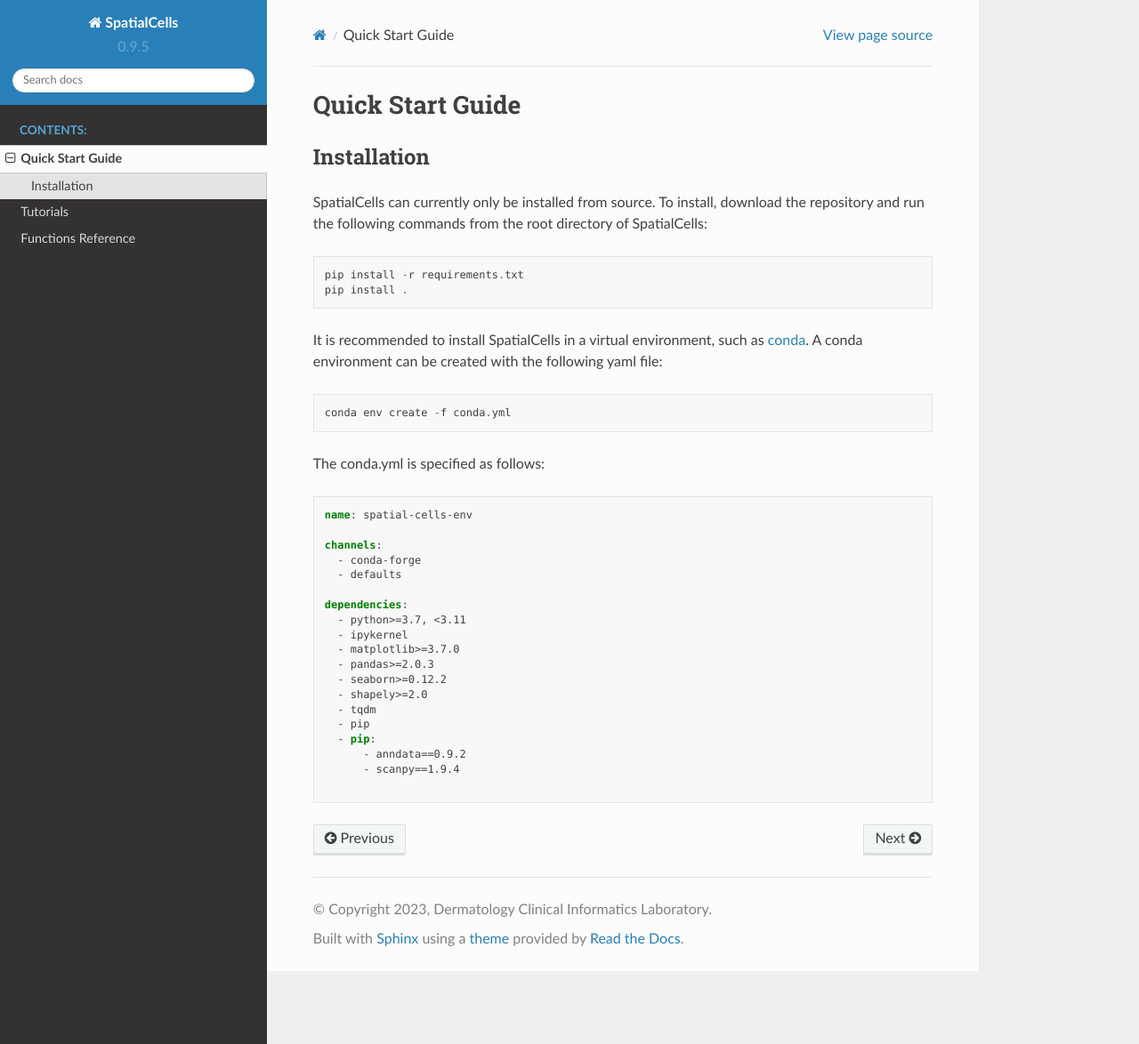
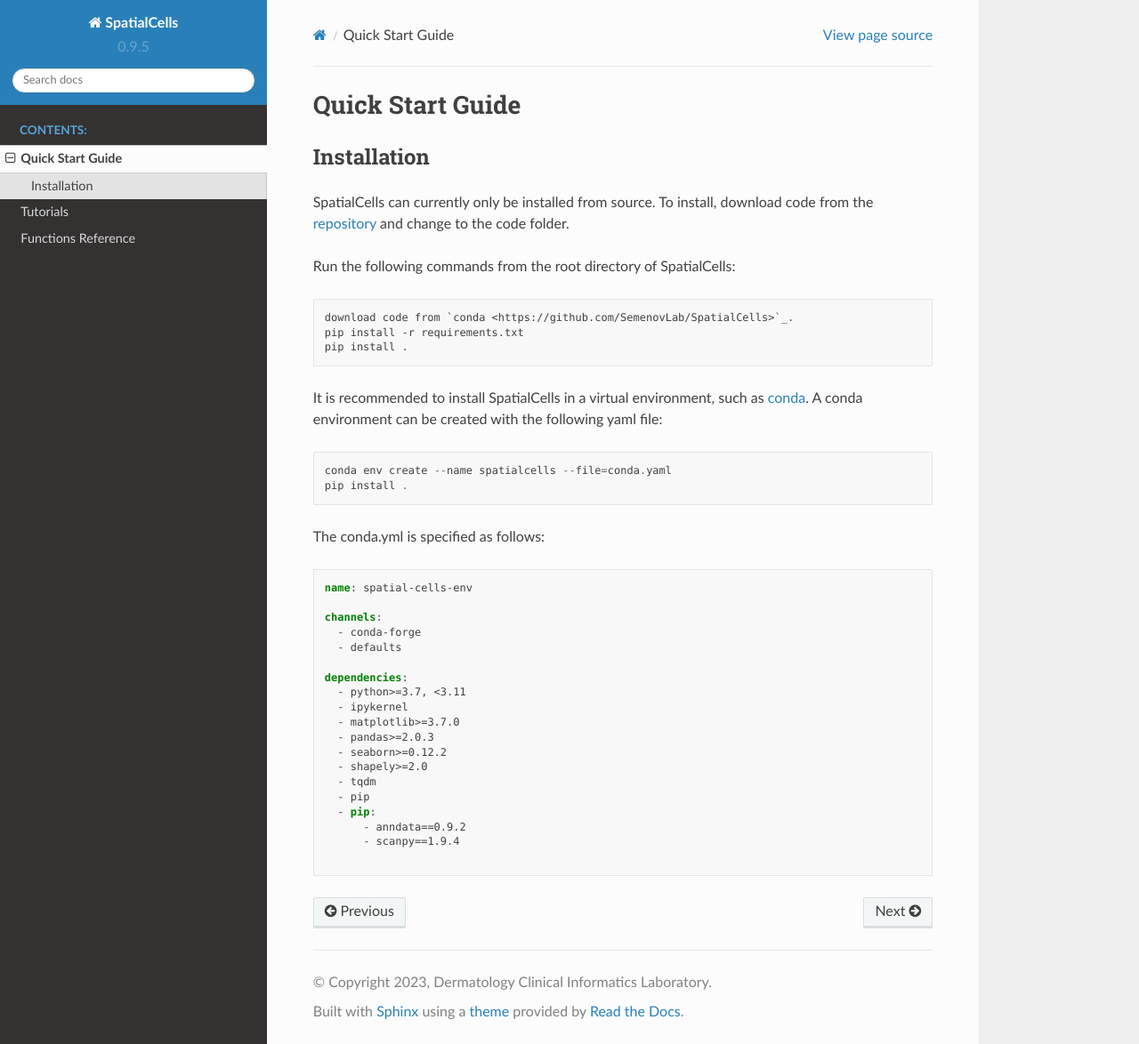
Before and after one commit to SemenovLab/SpatialCells, a Sphinx documentation site: the page built from docs/quickstart.rst, in a window 1280 px wide and 1174 px high. Shown: the whole window at 89% size. Built offline with Sphinx 7.4.7 and the Read the Docs theme 2.0.0, drawn with Linux system fonts in a browser that asks for light colours; pages that are not in the unit, such as notebooks, are missing from menus.

Commit message:
Update quickstart
Update quickstart

```diff
--- a/docs/quickstart.rst
+++ b/docs/quickstart.rst
@@ -5,10 +5,13 @@ Installation
 ------------
 
 SpatialCells can currently only be installed from source.
-To install, download the repository and run the following commands from the root directory of SpatialCells:
+To install, download code from the `repository <https://github.com/SemenovLab/SpatialCells>`_ and change to the code folder.
+
+Run the following commands from the root directory of SpatialCells:
 
 .. code-block::
 
+    download code from `conda <https://github.com/SemenovLab/SpatialCells>`_.
     pip install -r requirements.txt
     pip install .
 
@@ -18,7 +21,8 @@ A conda environment can be created with the following yaml file:
 
 .. code-block::
 
-    conda env create -f conda.yml
+    conda env create --name spatialcells --file=conda.yaml
+    pip install .
 
 The conda.yml is specified as follows:
 
```
